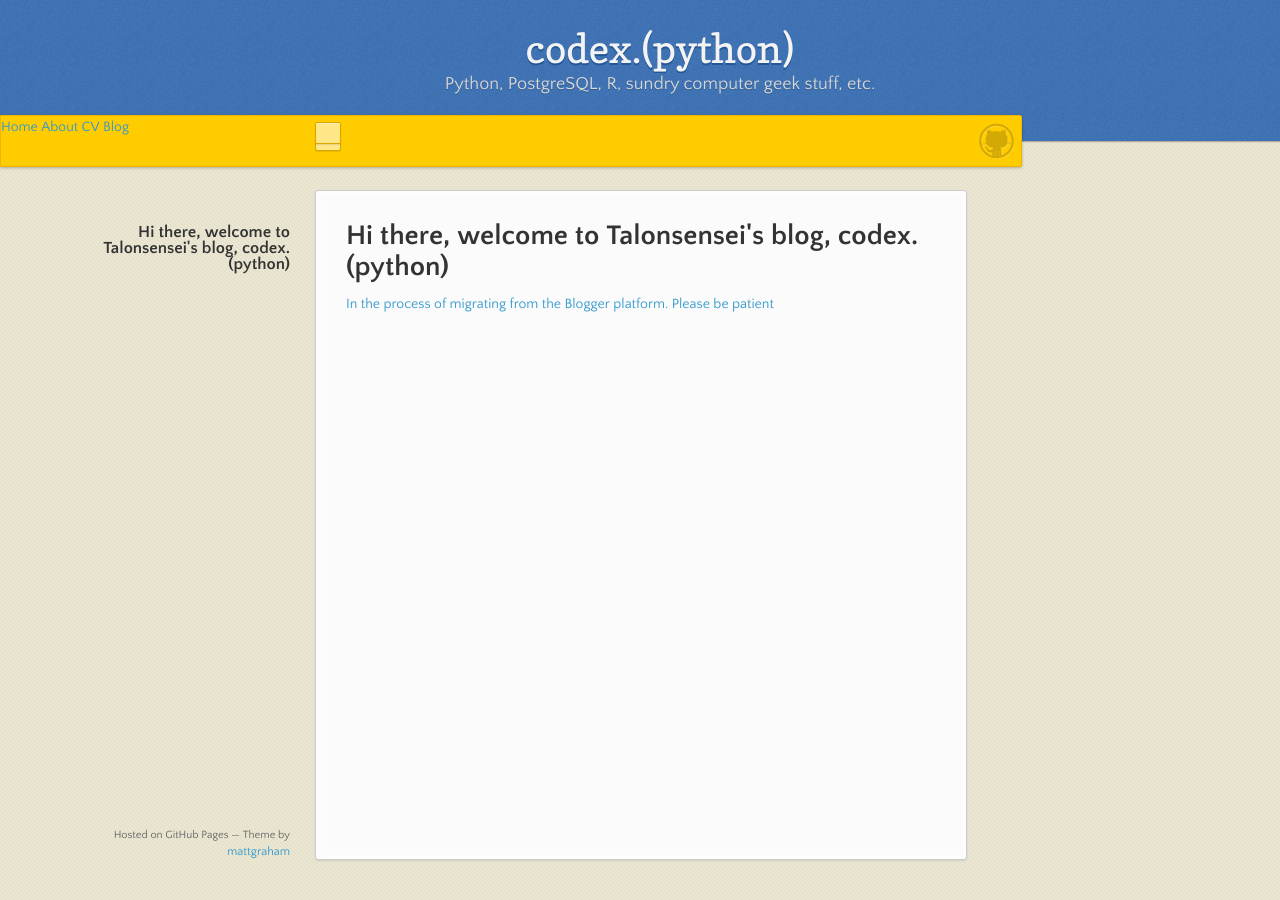
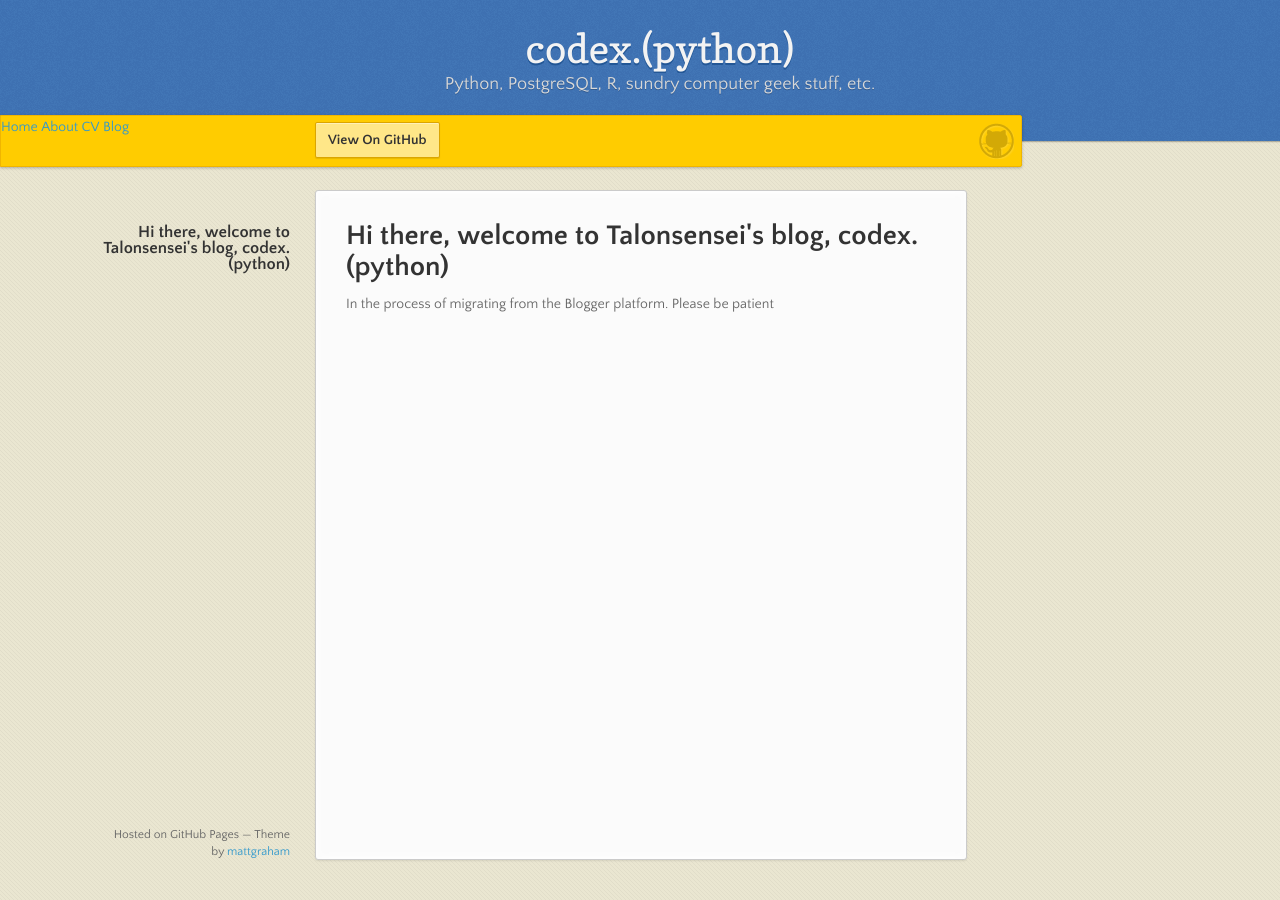
Before and after one commit to talonsensei/talonsensei.github.io, a Jekyll site: the page built from index.html, in a window 1280 px wide. Built offline with Jekyll 4.4.1, drawn with Linux system fonts in a browser that asks for light colours; nearby versions of some CDN libraries.

Commit message:
Update default.html

```diff
--- a/_layouts/default.html
+++ b/_layouts/default.html
@@ -26,9 +26,9 @@
 	<a href="/cv">CV</a>
 	<a href="/blog">Blog</a>
 
-	<span id="logo" align="right"><a href="{{ site.github.repository_url }}" class="button fork"></span>
+	<span id="logo"></span>
 
-        <!-- <a href="{{ site.github.repository_url }}" class="button fork"><strong>View On GitHub</strong></a> -->
+        <a href="{{ site.github.repository_url }}" class="button fork"><strong>View On GitHub</strong></a>
         {% if site.show_downloads %}
           <div class="downloads">
             <span>Downloads:</span>
```
